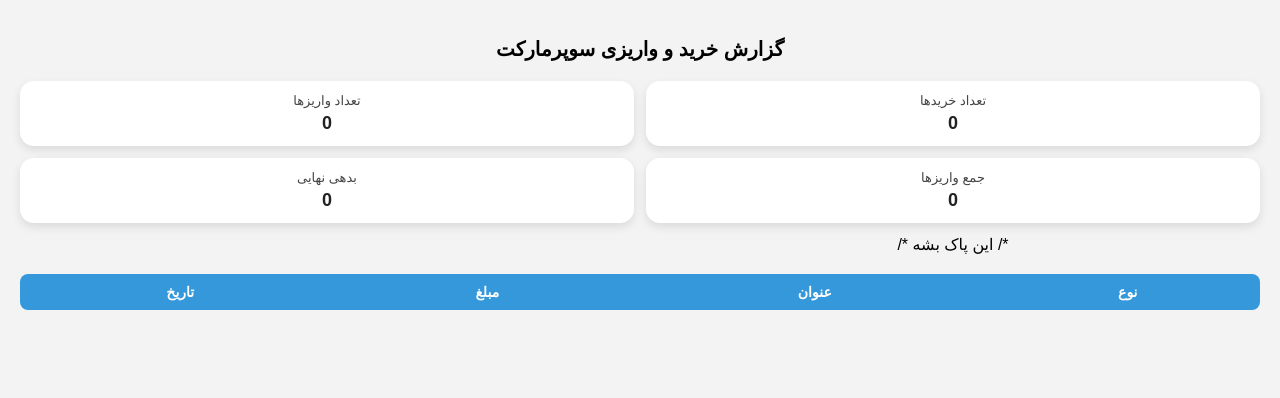
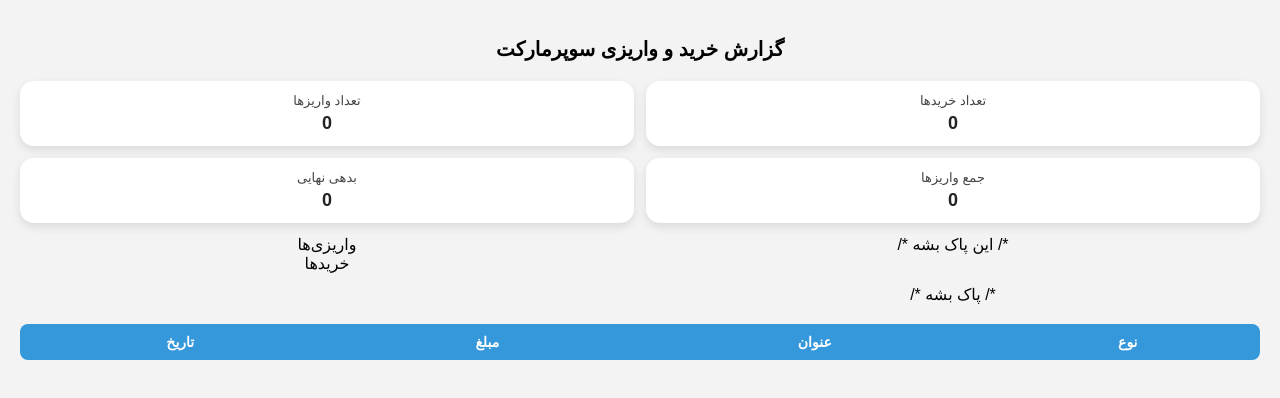
Before and after one commit to olasteam/pejman-market, a plain HTML site: page index.html in a window 1280 px wide. Drawn offline with Linux system fonts and the light colour scheme; no server answers.

Commit message:
Update index.html

```diff
--- a/index.html
+++ b/index.html
@@ -34,6 +34,17 @@
                 این پاک بشه
 
         */
+        <div class="filter-cards">
+    <div class="filter-card" onclick="filterTable('واریز')">
+        واریزی‌ها
+    </div>
+    <div class="filter-card" onclick="filterTable('خرید')">
+        خریدها
+    </div>
+</div>
+*/
+        پاک بشه
+        */
     </div>
 
     <div class="table-container">
```
